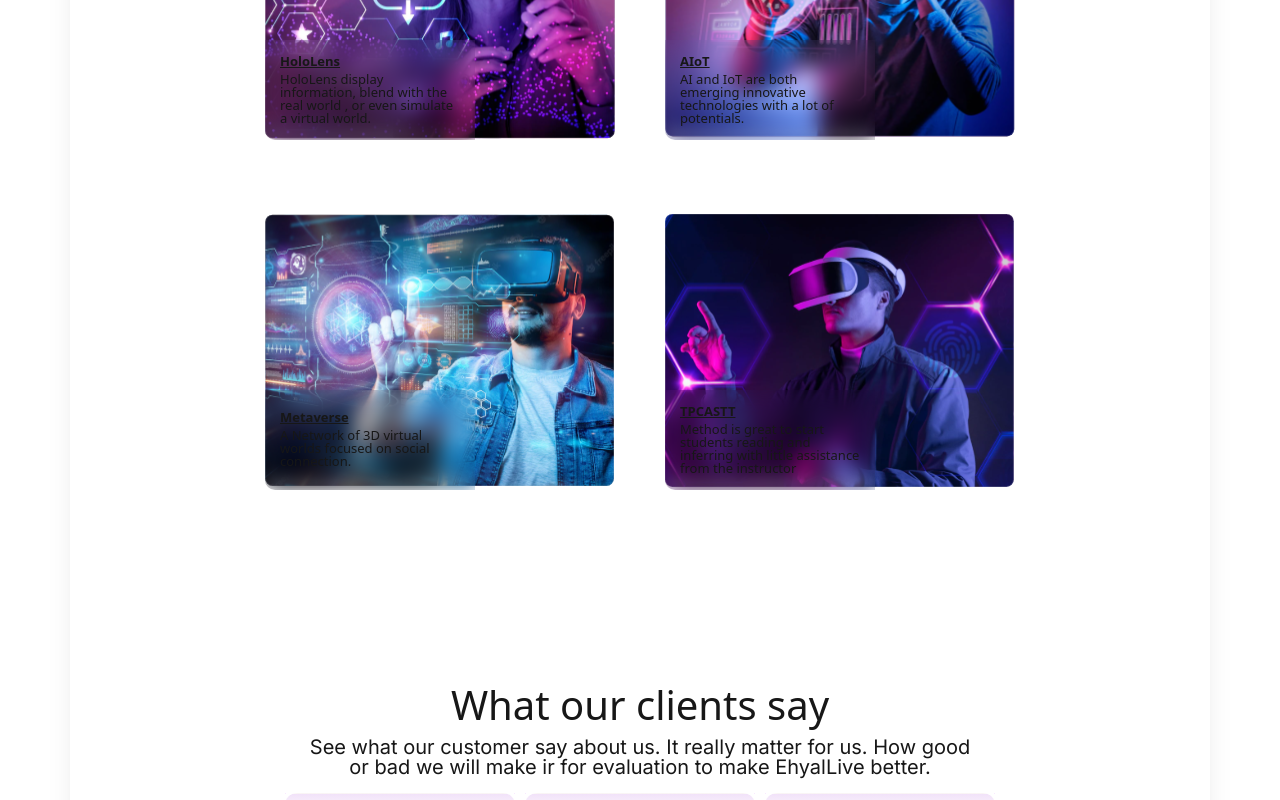
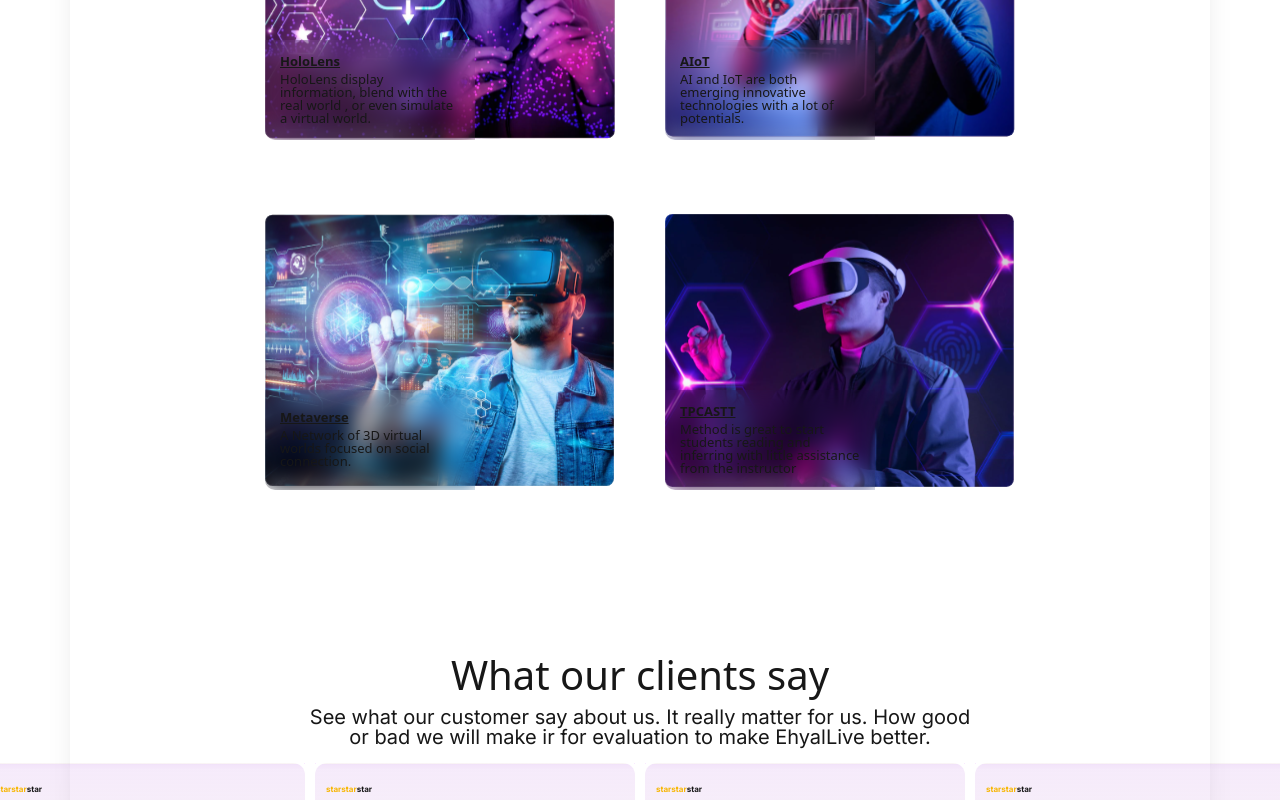
Before and after one commit to rvxx007/ImmverseAI, a Next.js app in the folder immverseai/: page / in a window 1280 px wide. Shown: the part 2000-2800 px from the top of the page. Built offline with nearby package versions, Linux system fonts and the light colour scheme.

Commit message:
nav section issue fixed

```diff
--- a/immverseai/src/app/(context)/AppContext.js
+++ b/immverseai/src/app/(context)/AppContext.js
@@ -80,6 +80,29 @@ const appData = {
           name:"milly Singh",
           username:"@milly.singh",
           img:climg3
+        },
+        {
+          title:"starstar",
+          ext:"star",
+          subTxt:"I can actually see the improvement in the graphics, not having the external sensors is a big plus.",
+          name:"milly Singh",
+          username:"@milly.singh",
+          img:climg3
+        },
+        {
+          title:"starstar",
+          ext:"star",
+          subTxt:"I can actually see the improvement in the graphics, not having the external sensors is a big plus.",
+          name:"milly Singh",
+          username:"@milly.singh",
+          img:climg3
+        },{
+          title:"starstar",
+          ext:"star",
+          subTxt:"I can actually see the improvement in the graphics, not having the external sensors is a big plus.",
+          name:"milly Singh",
+          username:"@milly.singh",
+          img:climg3
         }
       ]
     }
--- a/immverseai/src/app/globals.css
+++ b/immverseai/src/app/globals.css
@@ -53,13 +53,18 @@ body {
   box-shadow: #7979791f 0px 5px 20px 1px;
 }
 
-.navbar{
+/* --------------------------------------------- */
+/* Header Section */
+/* --------------------------------------------- */
+
+.header-section{
   width: 100%;
   height: 90px;
   margin: auto 0;
+  border-bottom: 1px solid rgba(255, 255, 255, 0.068);
 }
 
-.navbar>nav{
+.header-section>nav{
   width: 100%;
   height: 100%;
   display: flex;
@@ -80,9 +85,16 @@ nav>div{
   list-style: none;
 }
 
+.menu-list>li{
+  width: 200px;
+
+}
+
 .menu-list>li:hover{
 cursor: pointer;
 color: var(--p1);
+font-size: larger;
+transition: all ease-in-out 0.3s;
 text-underline-offset: 15px;
 text-decoration: underline;
 text-decoration-color: var(--p1);
@@ -111,11 +123,13 @@ text-align: center;
 
 .link-list{
   text-decoration: none;
-  color: var(--tWhite);
+  color: var(--foreground);
 }
 
 /* -------------------------- */
-/* sideNav Section */
+/* SideNav Section */
+/* -------------------------- */
+
 .sidenavmenu{
   height: 100vh;
   background-color: rgba(0, 0, 0, 0.945);
@@ -155,9 +169,6 @@ text-align: center;
   cursor: pointer;
 }
 
-/*  */
-
-
 .signup-btn{
 width: 130px;
 height: 50px;
@@ -191,10 +202,15 @@ border: none;
   background-color: transparent;
   border: none;
   }
+/* ---------------------------------------------------- */
 
 .bor{
   border: 1px solid red;
 }
+
+/* ---------------------------------------------------- */
+/* Hero Section */
+/* ---------------------------------------------------- */
 
 .hero-parent1{
   display: flex;
@@ -375,16 +391,15 @@ font-size: 55px;
 
 /* ------------------------------------------------------------ */
 
-.clientViewSection{
+.client-view-section{
   display: flex;
   flex-direction: column;
   align-items: center;
   justify-content: center;
-  padding: 30px 0;
   gap: 30;
 }
 
-.cvtestsubTxt{
+.cv-subhead{
   width: 60%;
   text-align: center;
   font-family: Inter;
@@ -395,8 +410,9 @@ letter-spacing: -2%;
 
 }
 
-.cvCardBlock{
+.cv-card-div{
   display: flex;
+  overflow-x: scroll;
   justify-content: space-evenly;
   align-items: center;
   gap: 10px;
@@ -404,8 +420,8 @@ letter-spacing: -2%;
   /* border: 1px solid greenyellow; */
 }
 
-.cvCard{
-  width: 230px;
+.cv-card{
+  width: 20rem;
   padding: 10px;
   border-radius: 12px;
   background: linear-gradient(180deg, #AA14F0 -42.59%, rgba(0, 0, 0, 0) -42.59%, #CB8DE8 -42.58%, rgba(203, 143, 232, 0.18) 4.35%, rgba(151, 60, 68, 0.055) 99.99%, rgba(199, 137, 228, 0) 100%);
@@ -539,13 +555,14 @@ color: #EB4468;
     padding: 30px;
   }
 
-  .cvtestsubTxt{
+  .cv-subhead{
     font-size: 15px;
   }
 
-  .cvCardBlock{
+  .cv-card-div{
     width: 100%;
     /* padding: 5px; */
+
     flex-direction: column;
 
   }
--- a/immverseai/src/components/ClientView.jsx
+++ b/immverseai/src/components/ClientView.jsx
@@ -7,12 +7,12 @@ const ClientView = () => {
     const appData = AppContextDataFun();
 
   return (
-    <section className='clientViewSection'>
+    <section className='client-view-section'>
         <h1>{appData.testimonial.headTxt}</h1>
-        <p className='cvtestsubTxt'>{appData.testimonial.subTxt}</p>
-        <div className='cvCardBlock'>
+        <p className='cv-subhead'>{appData.testimonial.subTxt}</p>
+        <div className='cv-card-div'>
         {appData.testimonial.tmUser.map((item, index)=>
-            <div className='cvCard' key={index}>
+            <div className='cv-card' key={index}>
                 <p><span className='cvSpantitle'>{item.title}</span><span className='cvSpanExt'>{item.ext}</span></p>
                 <p className='cvsubTxt'>{item.subTxt}</p>
                 <div className='cvProBlock'>
--- a/immverseai/src/components/Navbar.jsx
+++ b/immverseai/src/components/Navbar.jsx
@@ -13,7 +13,7 @@ const Navbar = ({obj}) => {
 
 
   return (
-    <header className="navbar">
+    <header className="header-section">
       <nav>
         <div>
           <Image
```
